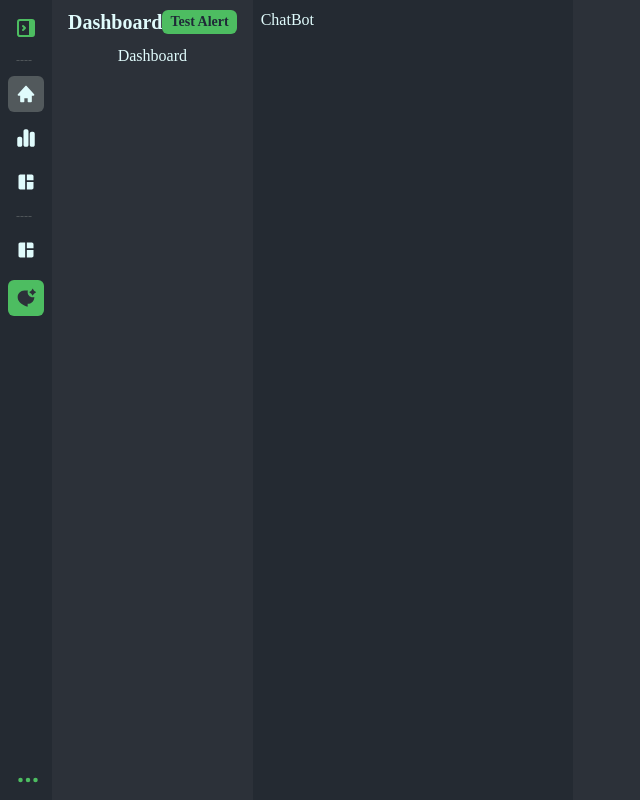
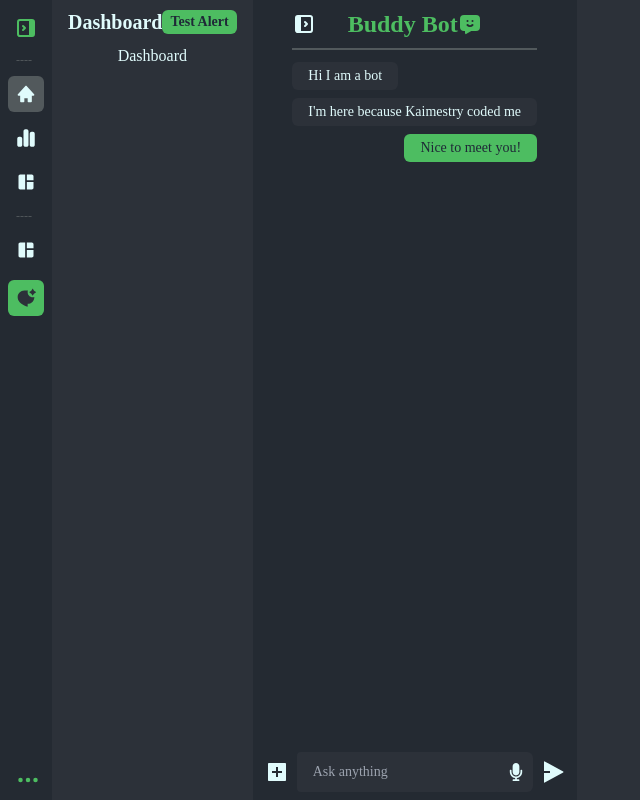
Before and after one commit to Kaimestry/ReactPractice, a React (Vite) app: page /dashboard in a window 1280 px wide. Shown: the whole page, without its empty margins (0-640 px from the left). Built offline with nearby package versions, Linux system fonts and the light colour scheme; a web font is replaced by a local one.

Commit message:
update: simple interface for chatbot

```diff
--- a/src/config/app.config.ts
+++ b/src/config/app.config.ts
@@ -10,8 +10,7 @@ export const APP_CONFIG = {
     name: "Kaimestry",
   },
 
-  urls: {
-    website: "https://healthjournal.app",
-    supportEmail: "support@healthjournal.app",
+  chatbot: {
+    name: "Buddy Bot",
   },
 } as const;
--- a/src/features/ChatBot/ChatBot.tsx
+++ b/src/features/ChatBot/ChatBot.tsx
@@ -1,5 +1,67 @@
+import { APP_CONFIG } from "../../config/app.config";
+import { TbLayoutSidebarLeftExpandFilled } from "react-icons/tb";
+import { TbMessageChatbotFilled } from "react-icons/tb";
+import { RiAddBoxFill } from "react-icons/ri";
+import { FaMicrophone } from "react-icons/fa";
+import { RiSendPlane2Fill } from "react-icons/ri";
+import { CHAT_MSG } from "./ChatBotMsg.config";
+
 const ChatBot = () => {
-  return <aside className="chatbot-sidebar">ChatBot</aside>;
+  return (
+    <aside className="chatbot-sidebar flex flex-col justify-between items-center">
+      <div className="flex flex-col gap-3">
+        {/* HEADER */}
+        <div className="pb-2 relative flex justify-center items-center font-bold border-b-2 border-[#52595c]">
+          <button className="absolute left-0 action-icon">
+            <TbLayoutSidebarLeftExpandFilled />
+          </button>
+          <h1 className="flex justify-center items-center text-highlight text-2xl">
+            {APP_CONFIG.chatbot.name}
+            <TbMessageChatbotFilled />
+          </h1>
+        </div>
+
+        {/* CHAT  */}
+        <div className="flex flex-col gap-2">
+          {CHAT_MSG.map((chat) => (
+            <p
+              key={chat.id}
+              className={`chat-text ${
+                chat.type === "bot" ? "chat-bot" : "chat-user"
+              }`}
+            >
+              {chat.content}
+            </p>
+          ))}
+        </div>
+      </div>
+
+      {/* INPUT */}
+      <div className="flex gap-2">
+        <button className="action-icon">
+          {/* add media */}
+          <RiAddBoxFill />
+        </button>
+
+        {/* text input */}
+        <div className="bg-main pr-2 flex justify-between items-center gap-2 rounded-md">
+          <input
+            type="text"
+            placeholder="Ask anything"
+            className="pl-4 bg-main text-sm h-10"
+          />
+          <button className="action-icon text-lg">
+            <FaMicrophone />
+          </button>
+        </div>
+
+        <button className="action-icon">
+          {/* send message */}
+          <RiSendPlane2Fill />{" "}
+        </button>
+      </div>
+    </aside>
+  );
 };
 
 export default ChatBot;
--- /dev/null
+++ b/src/features/ChatBot/ChatBotMsg.config.ts
@@ -0,0 +1,23 @@
+export type ChatMessage = {
+  id: string;
+  type: "bot" | "user";
+  content: string;
+};
+
+export const CHAT_MSG: ChatMessage[] = [
+  {
+    id: "1",
+    type: "bot",
+    content: "Hi I am a bot",
+  },
+  {
+    id: "2",
+    type: "bot",
+    content: "I'm here because Kaimestry coded me",
+  },
+  {
+    id: "3",
+    type: "user",
+    content: "Nice to meet you!",
+  },
+];
--- a/src/index.css
+++ b/src/index.css
@@ -83,6 +83,13 @@
 }
 
 @layer components {
+  /* =============
+  vanila components
+  ===============*/
+  input {
+    @apply w-full text-primary font-light bg-muted rounded px-2 py-1 outline-none focus:outline-none focus:ring-0;
+  }
+
   /* =============
   NAVIGATION
   ===============*/
@@ -216,6 +223,18 @@
   CHATBOT
   ==============*/
   .chatbot-sidebar {
-    @apply flex flex-col justify-between h-screen gap-4 bg-muted p-2 w-80  flex-shrink-0;
+    @apply flex flex-col h-screen gap-2 bg-muted py-2 px-3  flex-shrink-0;
+  }
+
+  /* text styling */
+  .chat-text {
+    @apply py-1 px-4 rounded-md inline-block w-fit text-sm;
+  }
+
+  .chat-text.chat-bot {
+    @apply bg-main self-start;
+  }
+  .chat-text.chat-user {
+    @apply bg-highlight text-gray-800 self-end;
   }
 }
--- a/src/utilities/ControlBar/types/DateRangeControl.tsx
+++ b/src/utilities/ControlBar/types/DateRangeControl.tsx
@@ -64,7 +64,6 @@ export const DateRangeControl = ({ label, value, onApply }: Props) => {
                     preset: "custom",
                   })
                 }
-                className="w-full text-primary font-light bg-muted rounded px-2 py-1 "
               />
             </label>
 
@@ -76,7 +75,6 @@ export const DateRangeControl = ({ label, value, onApply }: Props) => {
                 onChange={(e) =>
                   setLocal({ ...local, end: e.target.value, preset: "custom" })
                 }
-                className="w-full text-primary font-light bg-muted rounded px-2 py-1"
               />
             </label>
           </div>
```
